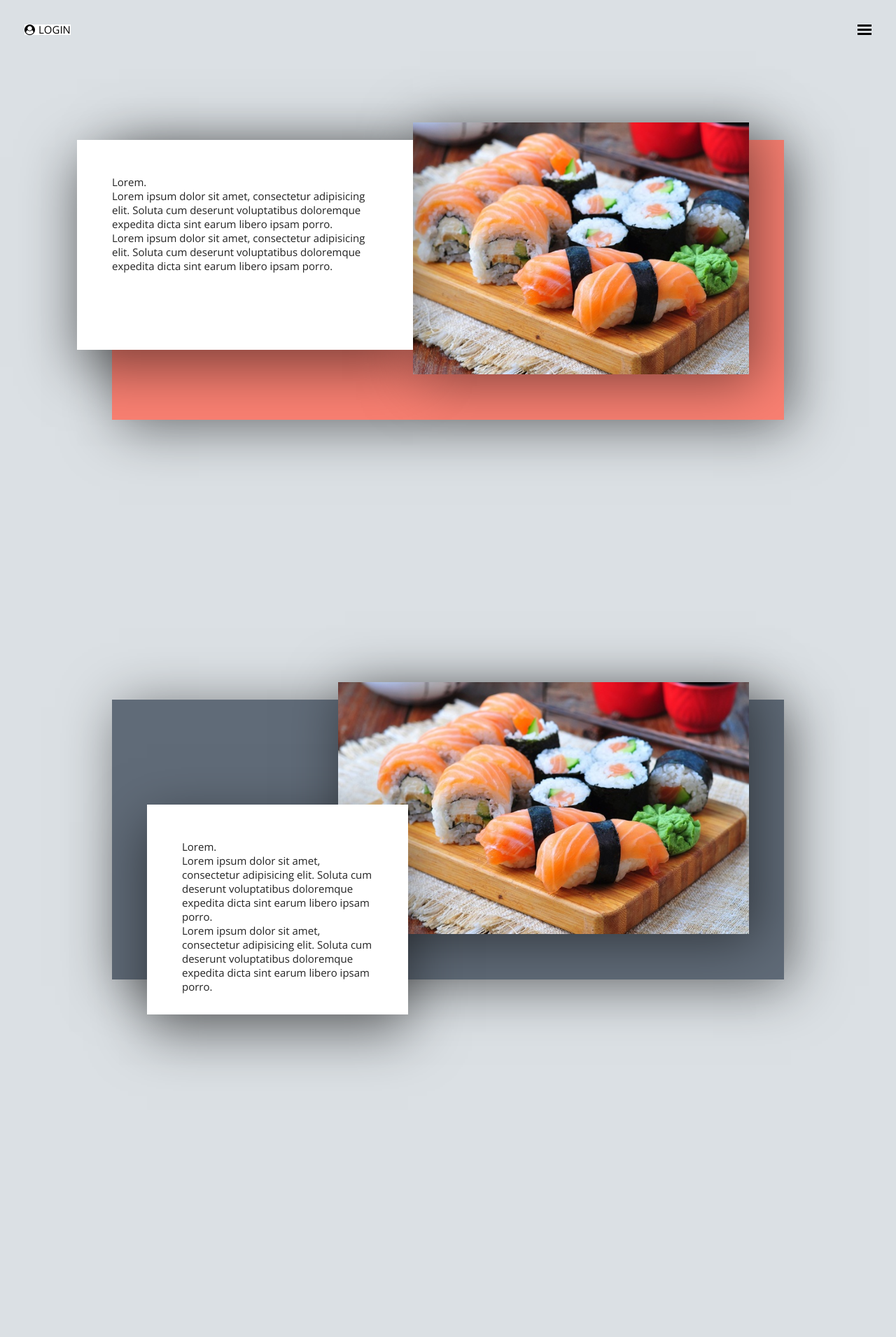
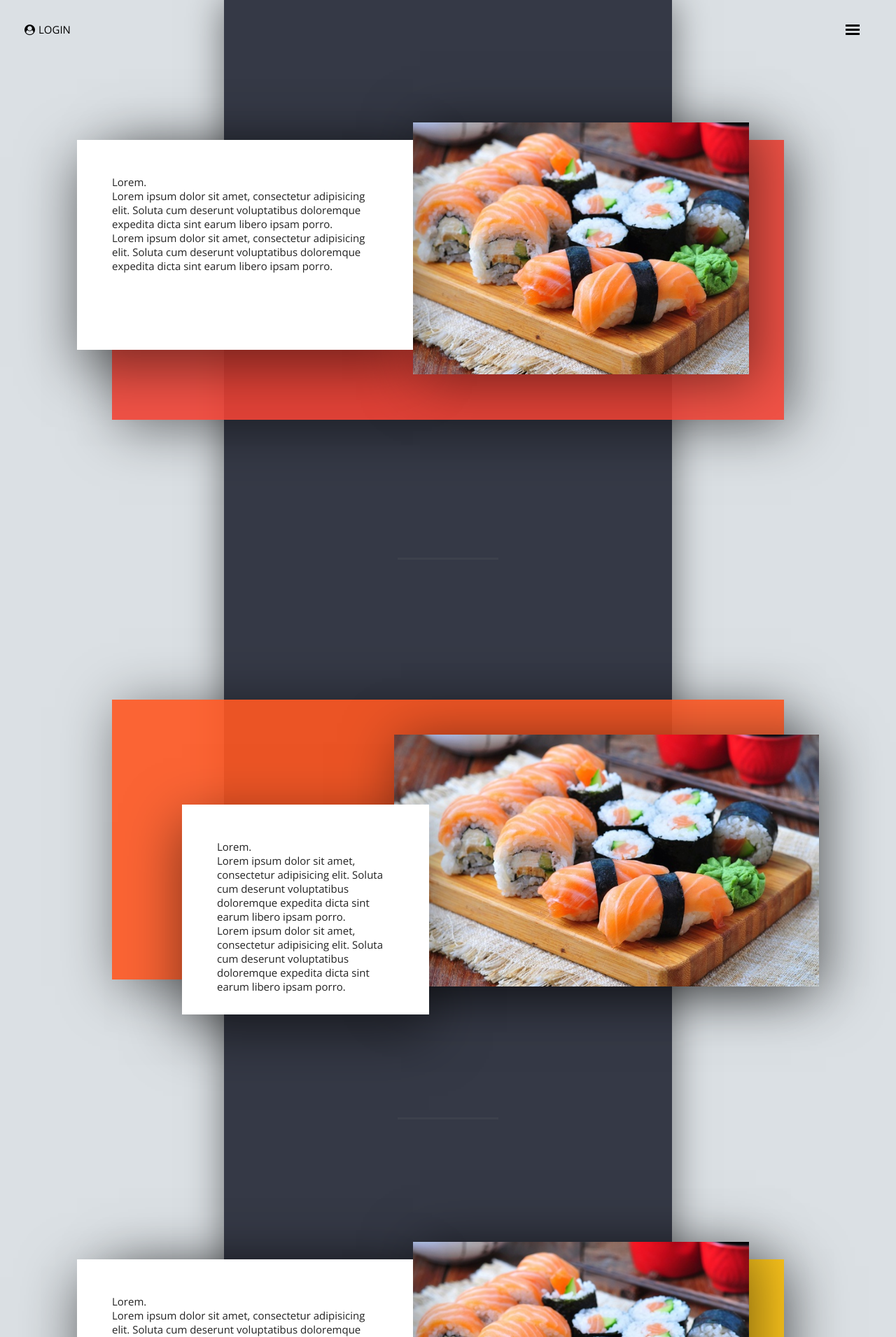
Before and after one commit to DevDanny/web-dev-2016, a PHP site: page / in a window 1280 px wide. Shown: the top 1911 px of the page at 70% size. Before the commit the page ends 1524 px from the top, so only its background shows below. Run offline with PHP 8.4, Linux system fonts and the light colour scheme; data that the repository does not hold is empty; some libraries are stand-ins or nearby versions.

Commit message:
layout changes
- 4 sections
- Odd/even layouts
- Relative positions
- Flex widths
- Material colors
- Removed bg color login/logout

```diff
--- a/kea-web-dev-exam/index.php
+++ b/kea-web-dev-exam/index.php
@@ -30,8 +30,9 @@
 		</nav>
 	</header>
 
+	<div id="carpet"></div>
+	<section id="content-wrapper">
 
-	<section id="content-wrapper">
 		<div class="section-bg section-one">
 			<div class="info-box">
 				<h2>Lorem.</h2>
@@ -52,7 +53,28 @@
 				</p>
 			</div>
 			<div id="img"></div>
+		</div>
 
+		<div class="section-bg section-three">
+			<div class="info-box">
+				<h2>Lorem.</h2>
+				<p>Lorem ipsum dolor sit amet, consectetur adipisicing elit. Soluta cum deserunt voluptatibus doloremque expedita dicta sint earum libero ipsam porro.
+				</p>
+				<p>Lorem ipsum dolor sit amet, consectetur adipisicing elit. Soluta cum deserunt voluptatibus doloremque expedita dicta sint earum libero ipsam porro.
+				</p>
+			</div>
+			<div id="img"></div>
+		</div>
+
+		<div class="section-bg section-four">
+			<div class="info-box">
+				<h2>Lorem.</h2>
+				<p>Lorem ipsum dolor sit amet, consectetur adipisicing elit. Soluta cum deserunt voluptatibus doloremque expedita dicta sint earum libero ipsam porro.
+				</p>
+				<p>Lorem ipsum dolor sit amet, consectetur adipisicing elit. Soluta cum deserunt voluptatibus doloremque expedita dicta sint earum libero ipsam porro.
+				</p>
+			</div>
+			<div id="img"></div>
 		</div>
 	</section>
 
--- a/kea-web-dev-exam/style.css
+++ b/kea-web-dev-exam/style.css
@@ -59,12 +59,11 @@ nav {
 	left:35px;
 	cursor:pointer;
 	border:none;
-	background:#fff;
 	z-index: 99;
+	background:none;
 }
 #btn-logout {
 	border:none;
-	background:#fff;
 	cursor:pointer;
 }
 #btn-logout{
@@ -77,7 +76,7 @@ nav {
 	z-index:100;
 	position:absolute;
 	top:35px;
-	right:35px;
+	right:calc(35px + 17px);
 	height:15px;
 	width:20px;
 	cursor:pointer;
@@ -158,9 +157,6 @@ nav {
 	font-size: 24px;
 	transition-duration: .25s;
 	margin-bottom: 10px;
-
-
-
 }
 
 #nav li::before {
@@ -208,31 +204,53 @@ nav {
 	width: 100%;
 	opacity: .5;
 }
+#carpet{
+	height:400vh;
+	position:absolute;
+	z-index:2;
+	left:25%;
+	width:50%;
+	background:#353946;
+	box-shadow:0px 0px 50px rgba(0,0,0,.5);
+}
 #content-wrapper{
 	width:100%;
 	display:flex;
+	position:relative;
+	z-index:2;
 	align-items:center;
 	flex-direction:column;
 }
 .section-bg{
+	position:relative;
 	display:flex;
 	margin: 25vh 0%;
 	height:50vh;
 	width:75%;
 }
-/*
-.section-bg::before{
+.section-bg::after{
 	content:'';
-	background:#3f4146;
-	height:100%;
-	width:50%;
+	background:#3d414c;
+	height:3px;
+	width:15%;
+	left:calc(50% - 7.5%);
+	bottom:-50%;
+	position:absolute;
 }
-*/
+.section-bg:last-child::after{
+	display:none;
+}
 .section-bg.section-one{
-	background:salmon;
+	background:rgba(244, 67, 54, 0.9); /* Material Red */
 }
 .section-bg.section-two{
-	background:rgba(45, 58, 75, 0.7);
+	background:rgba(255, 87, 34, 0.9); /* Material Deep Orange */
+}
+.section-bg.section-three{
+	background:rgba(255, 193, 7, 0.9); /* Material Amber */
+}
+.section-bg.section-four{
+	background:rgba(205, 220, 57, 0.9); /* Material Lime */
 }
 .section-bg .info-box{
 	z-index:3;
@@ -244,6 +262,7 @@ nav {
 
 .section-bg #img{
 	z-index: 2;
+	padding:50px;
 }
 /* SECTION ODD (index 1,3,5) START */
 .section-bg:nth-child(odd) .info-box{
@@ -253,13 +272,13 @@ nav {
 	box-shadow: 10px 10px 75px rgba(0,0,0,.5);
 }
 .section-bg:nth-child(odd) .info-box{
-	flex:50%;
+	flex:1;
 	transform:translate3d(-50px,0,0);
 }
 .section-bg:nth-child(odd) #img{
 	background: url("img/Sushi.jpg") no-repeat center;
 	background-size: cover;
-	flex:50%;
+	flex:1;
 	height:90%;
 	transform:translate3d(-50px,-25px,0);
 }
@@ -273,15 +292,15 @@ nav {
 	box-shadow: 10px 10px 75px rgba(0,0,0,.5);
 }
 .section-bg:nth-child(even) .info-box{
-	flex:50%;
-	transform:translate3d(50px,150px,0);
+	flex:1;
+	transform:translate3d(100px,150px,0);
 }
 .section-bg:nth-child(even) #img{
 	background: url("img/Sushi.jpg") no-repeat center;
 	background-size: cover;
-	flex:85%;
+	flex:2;
 	height:90%;
-	transform:translate3d(-50px,-25px,0);
+	transform:translate3d(50px,50px,0);
 }
 /* SECTION EVEN (index 2,4,6) END */
 #wdw-login{
```
